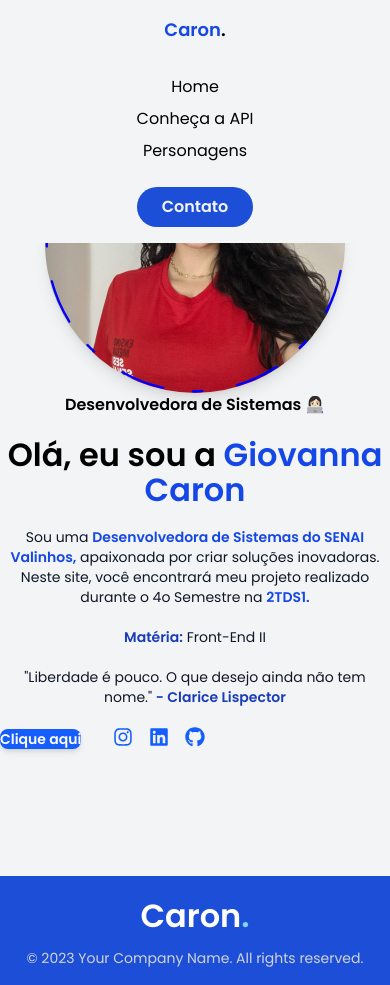
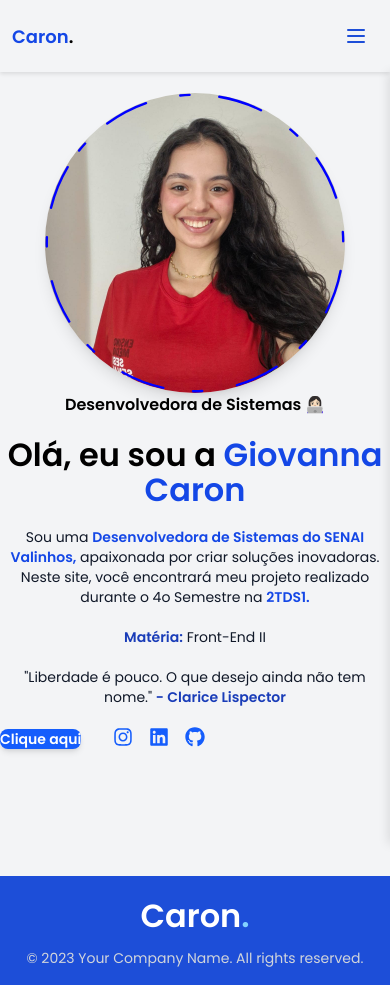
Before and after one commit to gihcaron/disney-front-project, a Next.js app: page / in a window 390 px wide. Built offline with nearby package versions, Linux system fonts and the light colour scheme.

Commit message:
fix: fix header responsivity and recover a lost file

```diff
--- a/src/app/layout.js
+++ b/src/app/layout.js
@@ -26,6 +26,10 @@ export const metadata = {
   icons: {
       icon: "/icons/favicon.ico",
   },
+  viewport: {
+    width: 'device-width',
+    initialScale: 1,
+  },
 };
 
 export default function RootLayout({ children }) {
--- a/src/components/Header.jsx
+++ b/src/components/Header.jsx
@@ -1,14 +1,53 @@
 "use client"
 
-import React from "react";
+import React, { useState } from "react";
+import { Menu, X } from "lucide-react";
+import { useRouter } from "next/navigation";
 import styles from "./Header.module.css"
 
 export default function Header() {
+    const [isMenuOpen, setIsMenuOpen] = useState(false);
+    const [isMobile, setIsMobile] = useState(false);
+    const router = useRouter();
+
+    const toggleMenu = () => {
+        console.log('Menu toggle clicked:', !isMenuOpen);
+        setIsMenuOpen(!isMenuOpen);
+    };
+
+    const closeMenu = () => {
+        console.log('Menu closed');
+        setIsMenuOpen(false);
+    };
+
+    const handleLogoClick = () => {
+        router.push('/');
+    };
+
+    // Debug para verificar se está em mobile
+    React.useEffect(() => {
+        const checkMobile = () => {
+            const isMobileSize = window.innerWidth <= 768;
+            console.log('Window width:', window.innerWidth);
+            console.log('Is mobile:', isMobileSize);
+            setIsMobile(isMobileSize);
+        };
+
+        checkMobile();
+        window.addEventListener('resize', checkMobile);
+
+        return () => window.removeEventListener('resize', checkMobile);
+    }, []);
+
     return (
         <header className={styles.header}>
             <div className={styles.logo}>
-                <h1 className={styles.title} onClick={() => window.location.href = "/"}> <span className="text-blue-700">Caron</span>.</h1>
+                <h1 className={styles.title} onClick={handleLogoClick}>
+                    <span className="text-blue-700">Caron</span>.
+                </h1>
             </div>
+
+            {/* Menu Desktop */}
             <div className={styles.navigation}>
                 <nav className={styles.nav}>
                     <ul className={styles.list}>
@@ -16,11 +55,53 @@ export default function Header() {
                         <li className={styles.item}><a href="/api">Conheça a API</a></li>
                         <li className={styles.item}><a href="/personagens">Personagens</a></li>
                         <div className={styles.contatoContainer}>
-                        <li className={styles.contato}><a href="/contato">Contato</a></li>
+                            <li className={styles.contato}><a href="/contato">Contato</a></li>
                         </div>
                     </ul>
                 </nav>
             </div>
+
+            {/* Botão Menu Mobile */}
+            <button
+                className={styles.menuButton}
+                onClick={toggleMenu}
+                aria-label="Menu"
+                style={{
+                    display: isMobile ? 'flex' : 'none',
+                    alignItems: 'center',
+                    justifyContent: 'center'
+                }}
+            >
+                {isMenuOpen ? <X size={24} /> : <Menu size={24} />}
+            </button>
+
+            {/* Menu Mobile */}
+            <div className={`${styles.mobileMenu} ${isMenuOpen ? styles.mobileMenuOpen : ''}`}>
+                <nav className={styles.mobileNav}>
+                    <ul className={styles.mobileList}>
+                        <li className={styles.mobileItem}>
+                            <a href="/" onClick={closeMenu}>Home</a>
+                        </li>
+                        <li className={styles.mobileItem}>
+                            <a href="/api" onClick={closeMenu}>Conheça a API</a>
+                        </li>
+                        <li className={styles.mobileItem}>
+                            <a href="/personagens" onClick={closeMenu}>Personagens</a>
+                        </li>
+                        <li className={styles.mobileItem}>
+                            <a href="/contato" onClick={closeMenu} className={styles.mobileContato}>Contato</a>
+                        </li>
+                    </ul>
+                </nav>
+            </div>
+
+            {/* Overlay para fechar menu */}
+            {isMenuOpen && (
+                <div
+                    className={styles.overlay}
+                    onClick={closeMenu}
+                ></div>
+            )}
         </header>
     );
 }
--- a/src/components/Header.module.css
+++ b/src/components/Header.module.css
@@ -1,43 +1,42 @@
 .header{
     display: flex;
-    flex-wrap: wrap;
-    gap: 1rem;
+    justify-content: space-between;
+    align-items: center;
     background-color: #f3f4f6;
     height: 6rem;
     width: 100%;
-    padding: 2rem;
-    text-align: center;
-    font-size: 24px;
-    font-weight: bold;
+    padding: 0 2rem;
     position: fixed;
     top: 0;
     left: 0;
     z-index: 1000;
+    box-shadow: 0 2px 4px rgba(0, 0, 0, 0.1);
 }
 
 .logo{
-    margin-left: 4rem;
-    flex: 1;
     display: flex;
-    justify-content: flex-start;
-    align-items: flex-start;
+    align-items: center;
     cursor: pointer;
 }
 
+.title {
+    font-size: 24px;
+    font-weight: bold;
+    margin: 0;
+}
+
 .navigation{
-    margin-right: 4rem;
-    flex: 1;
     display: flex;
-    justify-content: flex-end;
     align-items: center;
 }
 
 .list{
     display: flex;
-    gap: 1rem;
+    gap: 2rem;
     list-style: none;
     padding: 0;
     margin: 0;
+    align-items: center;
 }
 
 .item{
@@ -46,7 +45,13 @@
     font-weight: 400;
 }
 
-.item:hover{
+.item a {
+    text-decoration: none;
+    color: inherit;
+    transition: all 0.3s ease;
+}
+
+.item:hover a{
     text-decoration: underline;
     text-underline-offset: 4px;
     font-weight: bold;
@@ -57,60 +62,266 @@
     display: flex;
     justify-content: center;
     align-items: center;
-     height: 2rem;
+    height: 2.5rem;
     width: 6rem;
     background-color: #1d4ed8;
     border-radius: 30px;
+    transition: all 0.3s ease;
 }
+
 .contatoContainer:hover{
     background-color: transparent;
-    border: 2px solid  #1d4ed8;
-    font-weight: bold;
-    color:  #1d4ed8;
+    border: 2px solid #1d4ed8;
 }
+
 .contato{
     font-size: 1rem;
     color: #f3f4f6;
+    font-weight: 600;
+    list-style: none;
+}
+
+.contato a {
+    color: inherit;
+    text-decoration: none;
+}
+
+.contatoContainer:hover .contato a{
+    color: #1d4ed8;
+}
+
+/* Menu Mobile */
+.menuButton {
+    display: none;
+    background: transparent;
+    border: none;
+    cursor: pointer;
+    color: #1d4ed8;
+    padding: 0.5rem;
+    border-radius: 4px;
+    transition: all 0.3s ease;
+    z-index: 1001;
+    position: relative;
+    min-width: 40px;
+    min-height: 40px;
     align-items: center;
     justify-content: center;
-    font-weight: 600;
 }
-.contato:hover{
-    color:  #1d4ed8;
+
+.menuButton:hover {
+    background-color: rgba(29, 78, 216, 0.1);
+    color: #1e40af;
+}
+
+.mobileMenu {
+    position: fixed;
+    top: 6rem;
+    right: -100%;
+    width: 280px;
+    height: calc(100vh - 6rem);
+    background-color: #f3f4f6;
+    box-shadow: -2px 0 10px rgba(0, 0, 0, 0.1);
+    transition: right 0.3s ease;
+    z-index: 999;
+    overflow-y: auto;
+}
+
+.mobileMenuOpen {
+    right: 0;
+}
+
+.mobileNav {
+    padding: 2rem 0;
+}
+
+.mobileList {
+    list-style: none;
+    padding: 0;
+    margin: 0;
+    display: flex;
+    flex-direction: column;
+}
+
+.mobileItem {
+    border-bottom: 1px solid #e5e7eb;
+}
+
+.mobileItem a {
+    display: block;
+    padding: 1rem 2rem;
+    text-decoration: none;
+    color: #374151;
+    font-size: 1.1rem;
+    font-weight: 500;
+    transition: all 0.3s ease;
+}
+
+.mobileItem:hover a {
+    background-color: #f3f4f6;
+    color: #1d4ed8;
+    padding-left: 2.5rem;
+}
+
+.mobileContato {
+    background-color: #1d4ed8 !important;
+    color: #ffffff !important;
+    margin: 1rem 2rem;
+    border-radius: 8px;
+    text-align: center;
+}
+
+.mobileItem:hover .mobileContato {
+    background-color: #1e40af !important;
+    padding-left: 2rem !important;
+}
+
+.overlay {
+    position: fixed;
+    top: 6rem;
+    left: 0;
+    width: 100%;
+    height: calc(100vh - 6rem);
+    background-color: rgba(0, 0, 0, 0.5);
+    z-index: 998;
 }
 
 /* Responsividade */
 
+@media (max-width: 1024px) {
+    .header {
+        padding: 0 1.5rem;
+    }
+
+    .list {
+        gap: 1.5rem;
+    }
+
+    .item {
+        font-size: 0.9rem;
+    }
+}
+
 @media (max-width: 768px) {
     .header {
-        flex-direction: column;
-        height: auto;
-        padding: 1rem;
+        padding: 0 1rem;
+        height: 5rem;
+    }
+
+    .title {
+        font-size: 20px;
+    }
+
+    .navigation {
+        display: none !important;
+    }
+
+    .menuButton {
+        display: flex !important;
+    }
+
+    .mobileMenu {
+        top: 5rem;
+        height: calc(100vh - 5rem);
+    }
+
+    .overlay {
+        top: 5rem;
+        height: calc(100vh - 5rem);
+    }
+}
+
+/* Força exibição do botão mobile */
+@media screen and (max-width: 768px) {
+    .menuButton {
+        display: flex !important;
+    }
+}
+
+@media screen and (max-width: 767px) {
+    .navigation {
+        display: none !important;
+    }
+
+    .menuButton {
+        display: flex !important;
+    }
+}
+
+@media (max-width: 480px) {
+    .header {
+        padding: 0 0.75rem;
+        height: 4.5rem;
+    }
+
+    .title {
         font-size: 18px;
     }
 
-    .logo {
-        margin-left: 0;
-        justify-content: center;
-        align-items: center;
-        margin-bottom: 1rem;
+    .navigation {
+        display: none !important;
     }
 
-    .navigation {
-        margin-right: 0;
-        justify-content: center;
-        align-items: center;
+    .menuButton {
+        display: flex !important;
+        min-width: 44px;
+        min-height: 44px;
     }
 
-    .list {
-        flex-direction: column;
-        gap: 0.5rem;
-        align-items: center;
+    .mobileMenu {
+        top: 4.5rem;
+        height: calc(100vh - 4.5rem);
+        width: 100%;
+        right: -100%;
     }
 
-    .contatoContainer {
-        width: 100%;
-        height: 2.5rem;
-        margin-top: 1rem;
+    .mobileMenuOpen {
+        right: 0 !important;
+    }
+
+    .overlay {
+        top: 4.5rem;
+        height: calc(100vh - 4.5rem);
+    }
+
+    .mobileItem a {
+        padding: 1.2rem 1.5rem;
+        font-size: 1rem;
+    }
+
+    .mobileItem:hover a {
+        padding-left: 2rem;
     }
 }
+
+@media (max-width: 360px) {
+    .header {
+        padding: 0 0.5rem;
+        height: 4rem;
+    }
+
+    .title {
+        font-size: 16px;
+    }
+
+    .menuButton {
+        display: flex;
+        min-width: 40px;
+        min-height: 40px;
+    }
+
+    .mobileMenu {
+        top: 4rem;
+        height: calc(100vh - 4rem);
+        width: 100%;
+        right: -100%;
+    }
+
+    .mobileMenuOpen {
+        right: 0 ;
+    }
+
+    .overlay {
+        top: 4rem;
+        height: calc(100vh - 4rem);
+    }
+}
```
Also changed, not shown: src/components/CardDetails.module.css (added, +69 -0 lines).
